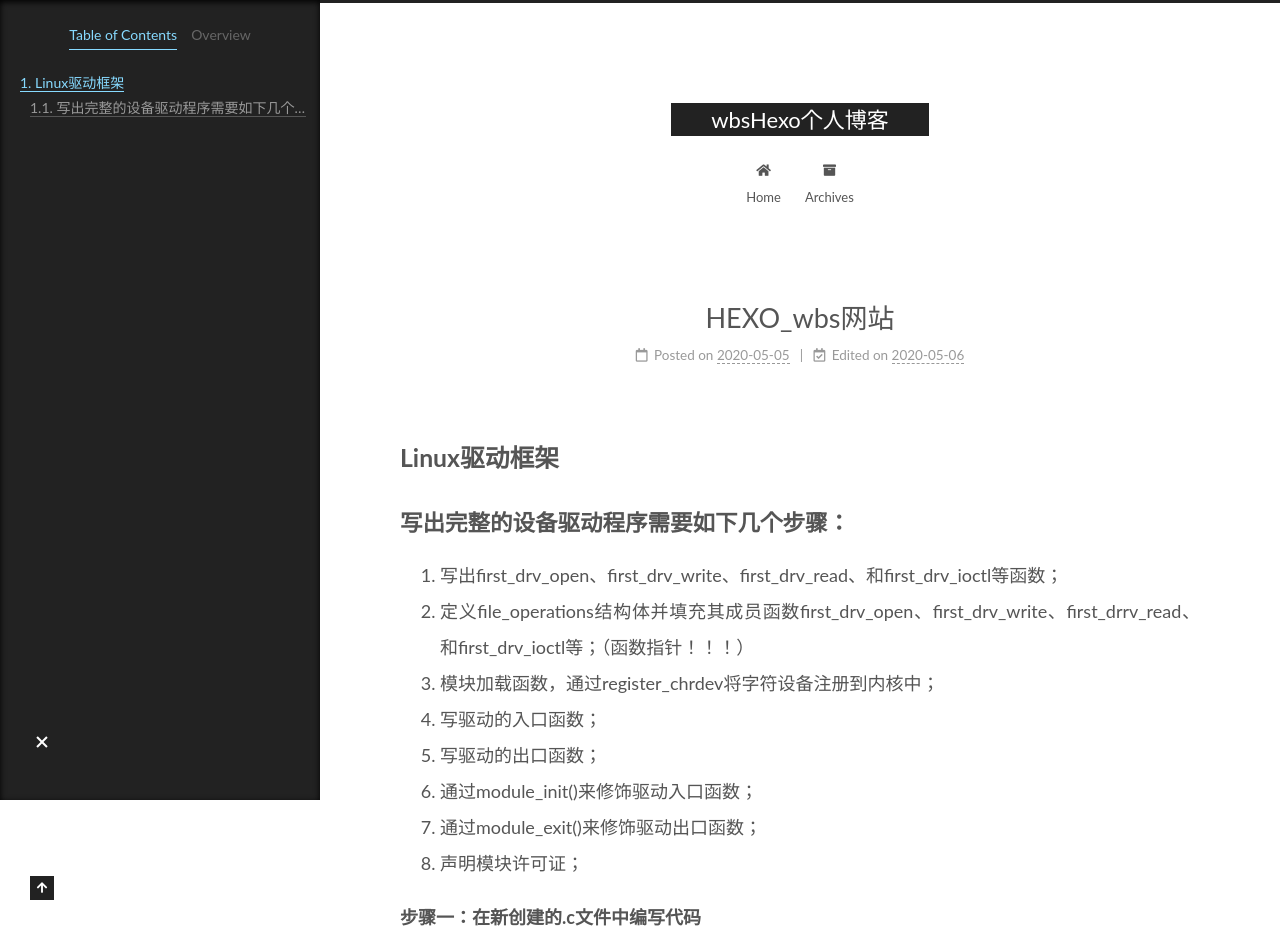
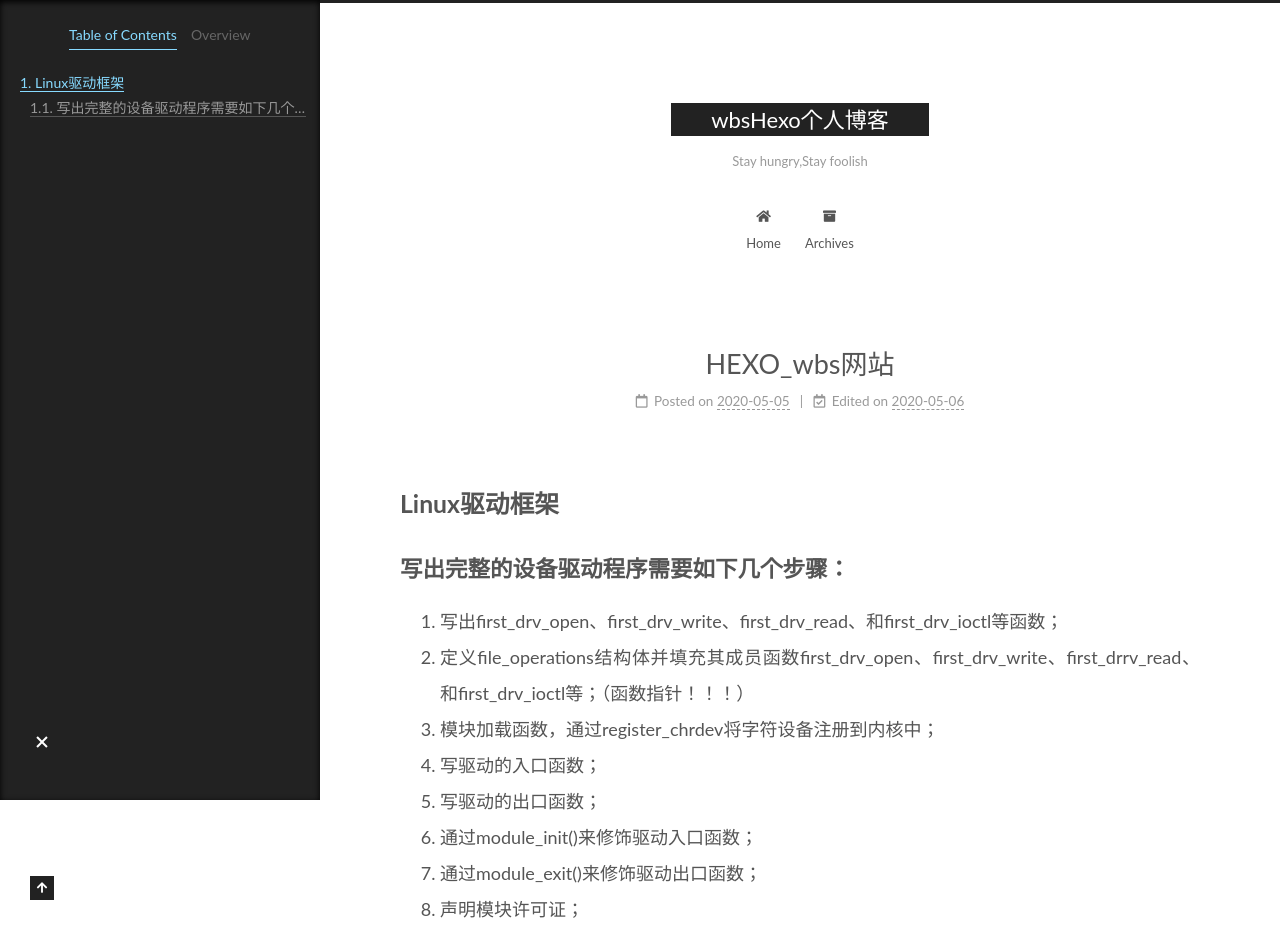
Before and after one commit to wwwohio/wwwohio.github.io, a plain HTML site: page 2020/05/05/HEXO-wbs网站/index.html in a window 1280 px wide. Shown: the top 938 px of the page. Drawn offline with Linux system fonts and the light colour scheme.

Commit message:
Site updated: 2020-05-06 23:51:45

```diff
--- a/2020/05/05/HEXO-wbs网站/index.html
+++ b/2020/05/05/HEXO-wbs网站/index.html
@@ -99,6 +99,7 @@
       <h1 class="site-title">wbsHexo个人博客</h1>
       <span class="logo-line-after"><i></i></span>
     </a>
+      <p class="site-subtitle" itemprop="description">Stay hungry,Stay foolish</p>
   </div>
 
   <div class="site-nav-right">
```
Also changed, not shown: 2020/05/05/hello-world/index.html (+1 -0 lines), 2020/05/06/postname/index.html (+1 -0 lines), 2020/05/06/一级标题/index.html (+1 -0 lines), HEXO-wbs网站.html (+1 -0 lines), archives/2020/05/index.html (+1 -0 lines), archives/2020/index.html (+1 -0 lines), archives/index.html (+1 -0 lines), index.html (+1 -0 lines).
